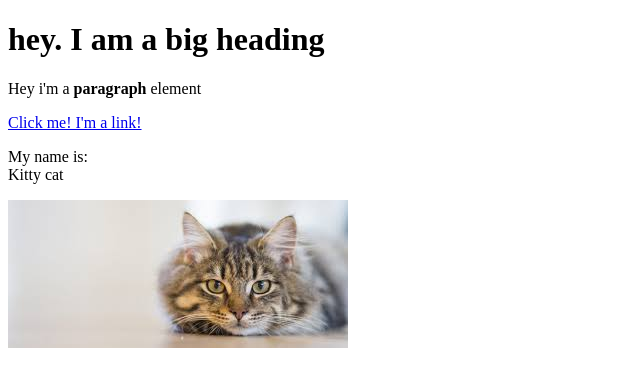
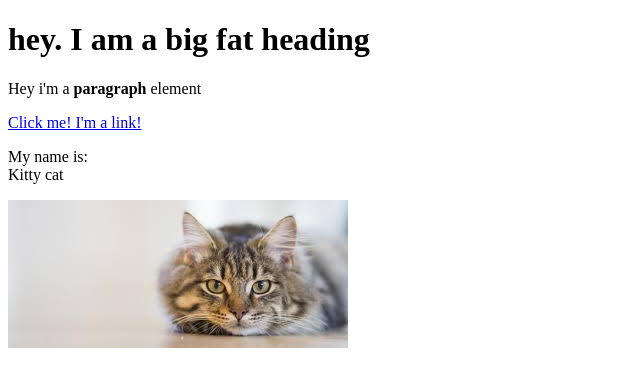
Before and after one commit to Meermec/cartoon-hero, a plain HTML site: page test.html in a window 1280 px wide. Shown: the whole page, without its empty margins (0-640 px from the left). Drawn offline with Linux system fonts and the light colour scheme.

Commit message:
Update test.html

```diff
--- a/test.html
+++ b/test.html
@@ -4,7 +4,7 @@
         <title>Test page</title>
     </head>
 <body>
-<h1>hey. I am a big heading</h1>
+<h1>hey. I am a big fat heading</h1>
 <p>Hey i'm a <b>paragraph</b> element</p>
 <a href="https:google.com" target="_blank" title="Let's go to google"> Click me! I'm a link!</a>
 <p>My name is:<br>
```
